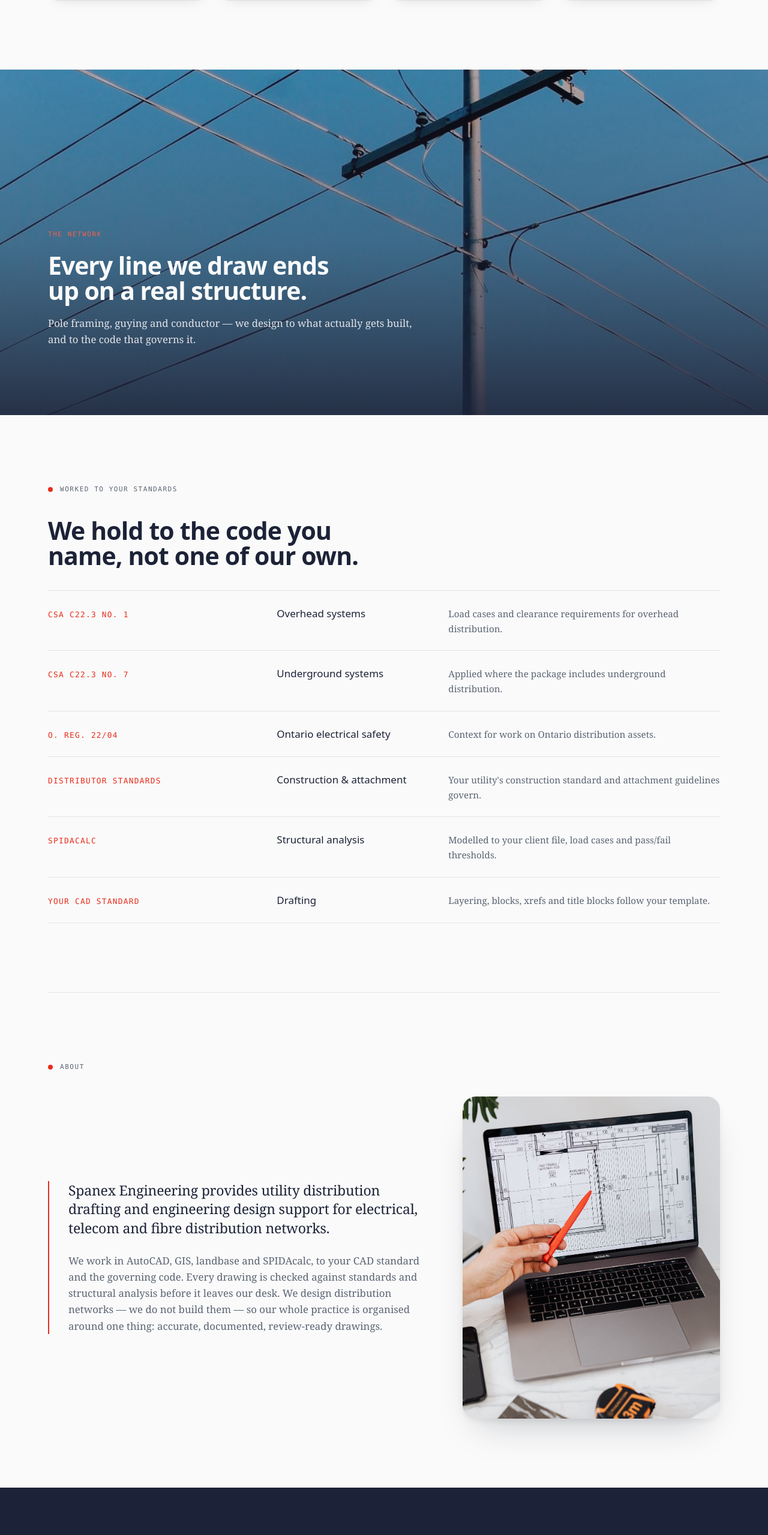
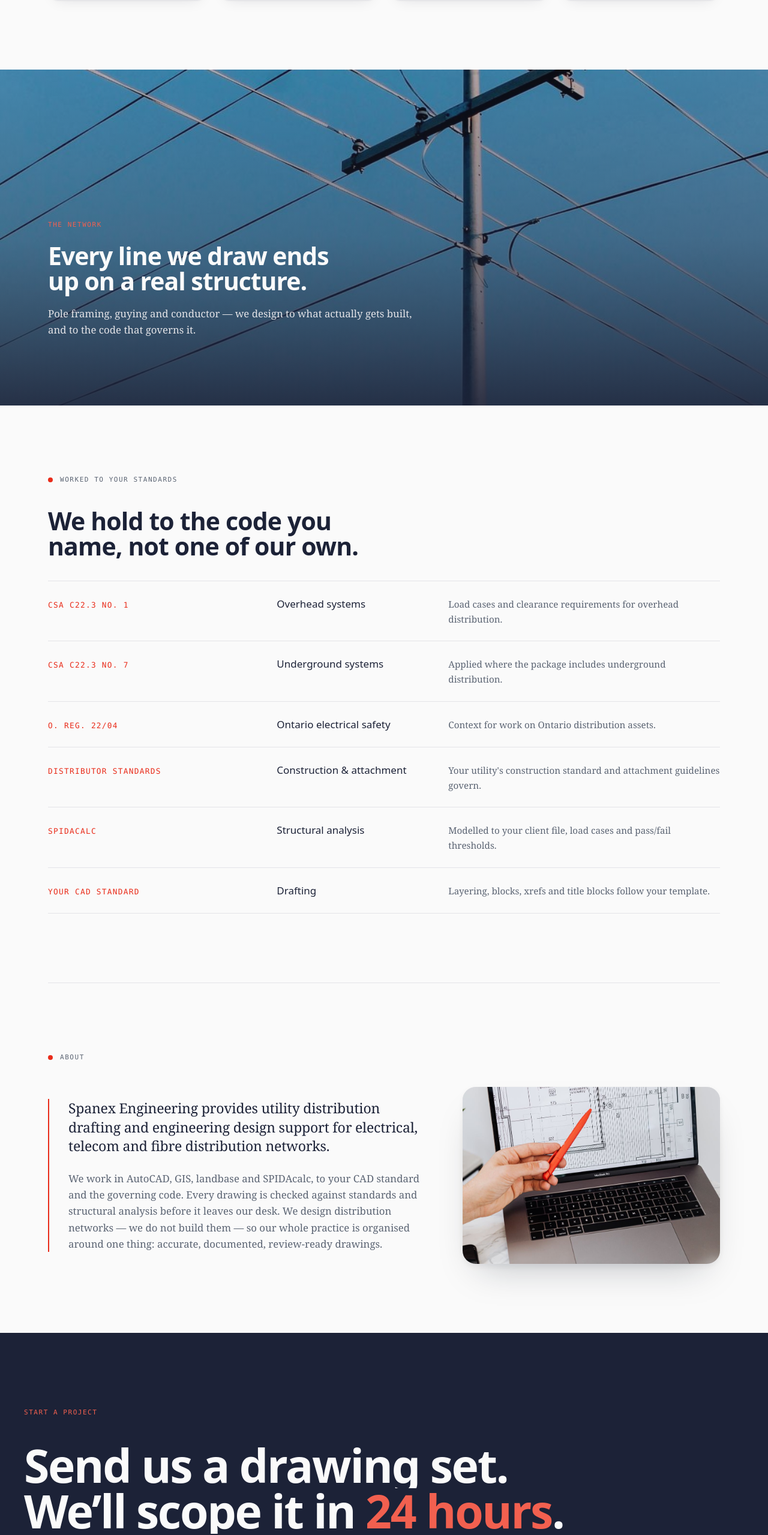
Before and after one commit to SHADUL/spanex, a Next.js app: page / in a window 1280 px wide. Shown: the part 7247-9806 px from the top of the page at 60% size. Built offline with nearby package versions, Linux system fonts and the light colour scheme; no server answers.

Commit message:
Update 2026-07-28 01:22

```diff
--- a/app/globals.css
+++ b/app/globals.css
@@ -83,6 +83,9 @@
     font-size: 1.0625rem;
     line-height: 1.6;
     font-feature-settings: "kern" 1, "liga" 1;
+    /* Never allow a stray element to make the page scroll sideways.
+       `clip` (not hidden) leaves vertical scroll + sticky nav intact. */
+    overflow-x: clip;
   }
 
   /* Headings use the display family, tight tracking + leading */
--- a/components/ImageBand.tsx
+++ b/components/ImageBand.tsx
@@ -24,7 +24,7 @@ export function ImageBand({
   return (
     <section
       className={`relative isolate w-full overflow-hidden ${
-        height === "tall" ? "min-h-[62vh] md:min-h-[72vh]" : "min-h-[44vh]"
+        height === "tall" ? "min-h-[50vh] md:min-h-[70vh]" : "min-h-[38vh] md:min-h-[44vh]"
       }`}
     >
       <Image
--- a/components/home/About.tsx
+++ b/components/home/About.tsx
@@ -32,7 +32,7 @@ export default function About() {
         <Media
           src={media.workCad.src}
           alt={media.workCad.alt}
-          ratio="4 / 5"
+          ratio="16 / 11"
           className="col-span-12 lg:col-span-5"
           sizes="(min-width: 1024px) 40vw, 100vw"
         />
--- a/lib/motion.ts
+++ b/lib/motion.ts
@@ -45,13 +45,13 @@ export const lineReveal: Variants = {
   },
 };
 
-/** Editorial image reveal: settles up and de-zooms from 1.03 → 1 (no bounce). */
+/** Editorial image reveal: settles up + fades in (no scale — avoids any
+ *  horizontal overflow on full-width mobile images). */
 export const mediaReveal: Variants = {
-  hidden: { opacity: 0, y: 22, scale: 1.03 },
+  hidden: { opacity: 0, y: 22 },
   show: {
     opacity: 1,
     y: 0,
-    scale: 1,
     transition: { duration: dur.slow, ease: ease.out },
   },
 };
```
